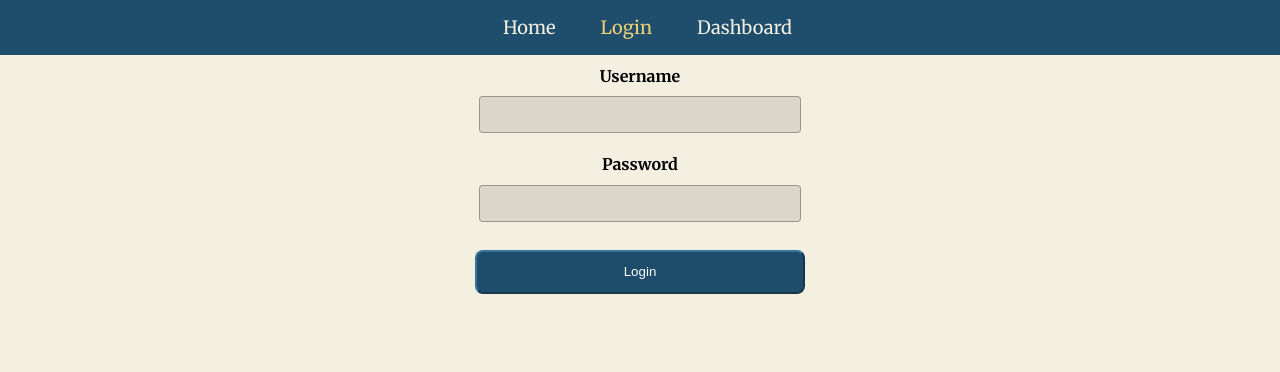
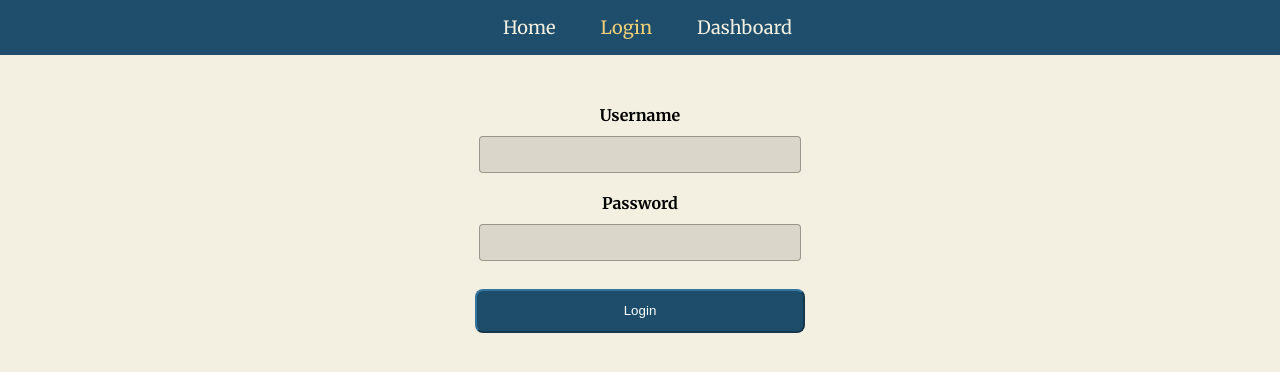
Before and after one commit to fabiomantelli/stat_frontend, a React (Create React App) app: page /login in a window 1280 px wide. Shown: the top 372 px of the page. Built offline with nearby package versions, Linux system fonts and the light colour scheme.

Commit message:
refactor(styled): styled-components changed

```diff
--- a/src/global/routes.js
+++ b/src/global/routes.js
@@ -31,6 +31,10 @@ const LinkNavegation = styled(NavLink)`
     }
 `
 
+const Content = styled.div`
+    margin-top: 50px;
+`
+
 export const Routes = () => {
     return (
         <BrowserRouter>
@@ -40,14 +44,14 @@ export const Routes = () => {
                 <LinkNavegation activeClassName="active" to="/login">Login</LinkNavegation>
                 <LinkNavegation activeClassName="active" to="/dashboard">Dashboard</LinkNavegation>
             </Header>
-            <div className="content">
+            <Content>
                 <Switch>
                 <Route exact path="/" component={Home} />
                 <PublicRoute path="/login" component={Login} />
                 <PublicRoute path="/signup" component={SignUp} />
                 <PrivateRoute path="/dashboard" component={Dashboard} />
                 </Switch>
-            </div>
+            </Content>
         </BrowserRouter>
     )
 }
```
Also changed, not shown: src/components/SearchBar.js (+0 -49 lines), src/styles/SearchBar.css (deleted).
